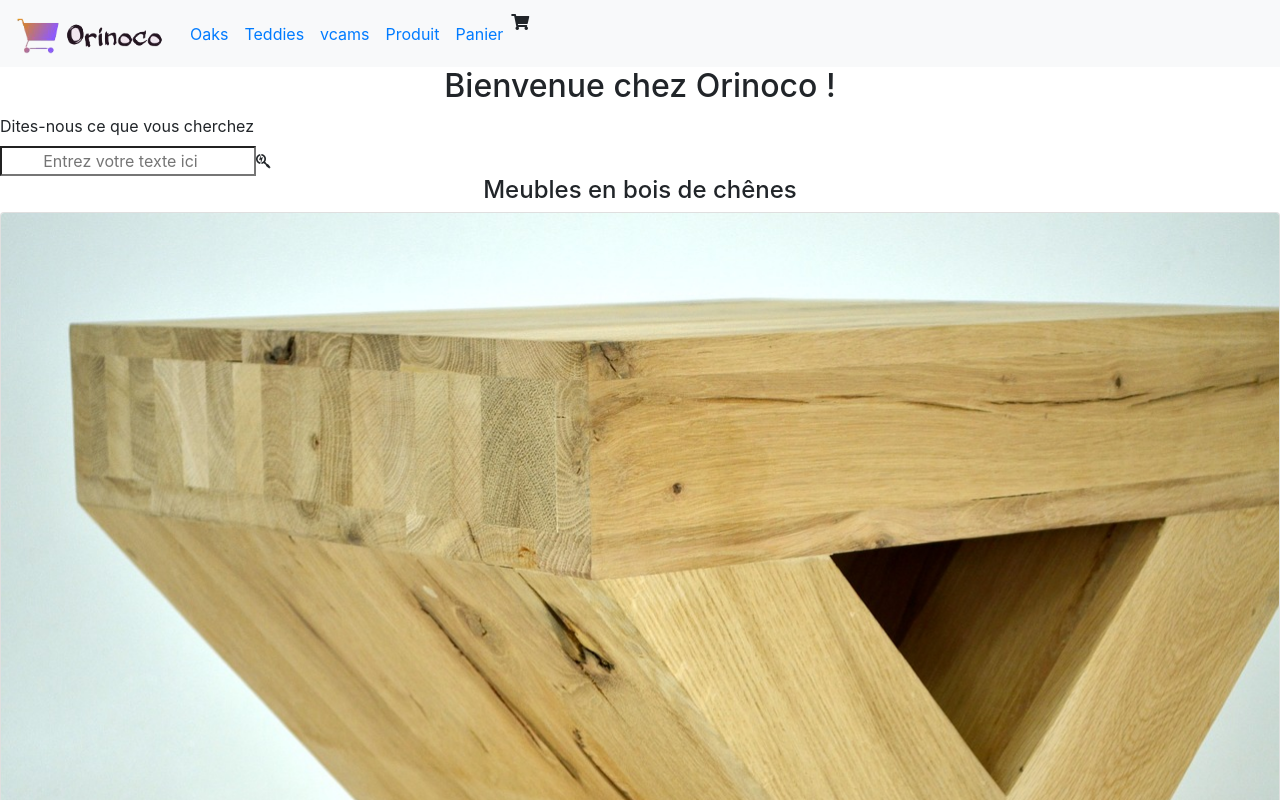
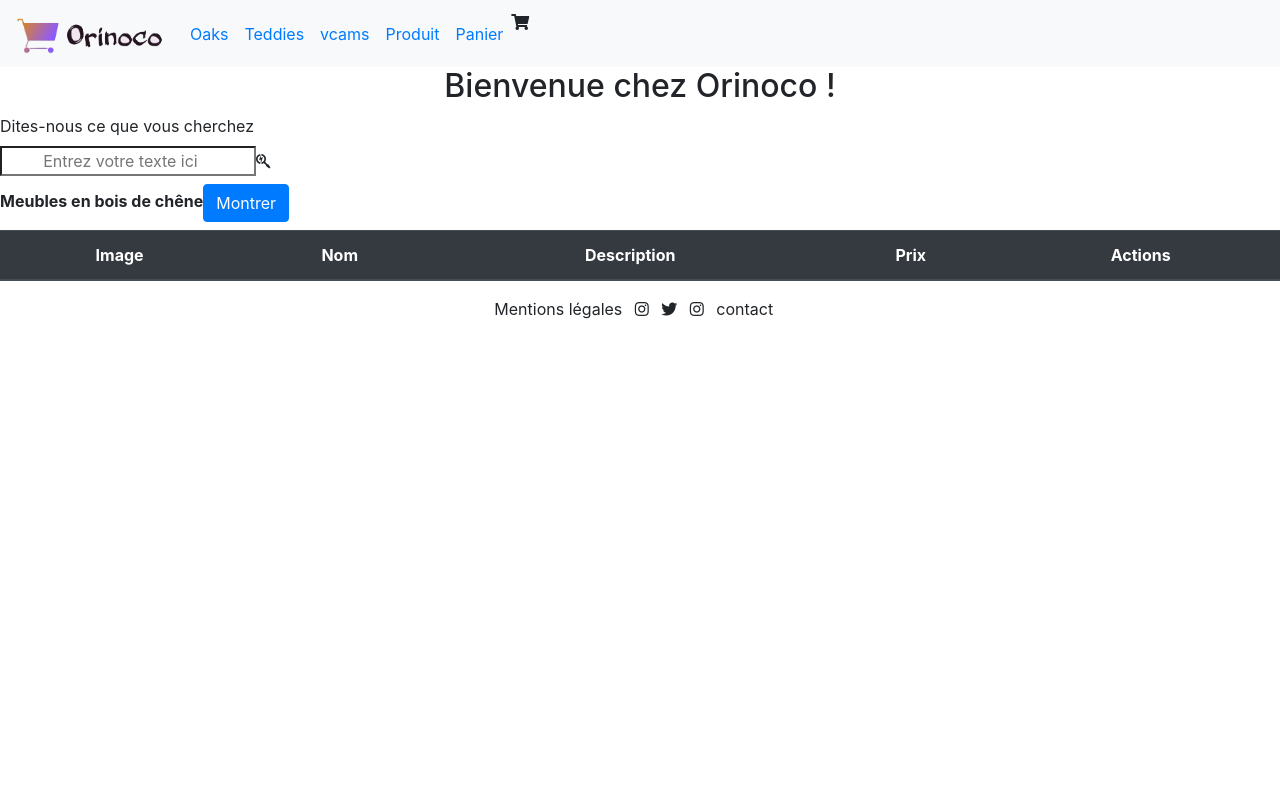
Before and after one commit to DrGlory/JWDP5-master_clone, a website: page front-end/index.html in a window 1280 px wide. Shown: the top 800 px of the page. Drawn offline with nearby package versions, Linux system fonts and the light colour scheme.

Commit message:
Glory_web_v2

```diff
--- a/front-end/index.html
+++ b/front-end/index.html
@@ -34,8 +34,28 @@
         <label for="rech">Dites-nous ce que vous cherchez </label><br>
         <input type="search" placeholder="Entrez votre texte ici" name="recherche" id="rech" aria-label="Search throught site content" class="text-center"><span><i class="fab fa-searchengin"></i></span>
     </header>
+
     <section class="Oaks">
-        <h4 class="text-center">Meubles en bois de chênes</h4>
+        <!-- Boutton pour appeler les produits à côté -->
+        <span class="text-center font-weight-bold">Meubles en bois de chêne</span><button class="btn btn-primary mt-2 mb-2" onclick='PopulateTableList()'>Montrer</button>
+        <!-- Table -->
+        <table class="table table-image">
+            <thead class="thead-dark">
+                <tr class="text-center">
+                    <th>Image</th>
+                    <th>Nom</th>
+                    <th>Description</th>
+                    <th>Prix</th>
+                    <th>Actions</th>
+                </tr>
+            </thead>
+            <!-- Corps de la table avec la liste des produits -->
+            <tbody id="ProductList">
+            </tbody>
+        </table>
+    </section>
+
+<!-- carte des meubles de en chêne 1
         <div class="card">
             <img src="../images/oak_1.jpg" class="card-img-top" alt="image-de-chêne-1">
             <div class="card-body">
@@ -71,8 +91,8 @@
                 <p class="card-text">Chaise, d'un design rare, avec du bois de chêne, découpé, et vernis avec le plus grand soin</p>
             </div>
         </div>
-    </section>
-    <section class="Teddies">
+    </section> -->
+    <!-- <section class="Teddies">
         <h4 class="text-center">Gamme d'ours en peluche</h4>
         <div class="card">
             <img src="../images/teddy_1.jpg" class="card-img-top" alt="image-de-nounours-1">
@@ -147,7 +167,9 @@
                 <p class="card-text">Vous êtes photographe de métier ? ou par passion ? cet appareil est fait pour vous. En effet ses capacités techniques vous permettrons de prendre des photos de hautes qualités, et de vous faie distinguer tout de suite par vos paires dans le monde professionnel.</p>
             </div>
         </div>
-    </section>
+    </section>  -->
+    <!-- Lien Javascript -->
+    <script src="./Hereis.js"></script>
 </body>
 <footer>
     <ul class="list-inline text-center">
```
Also changed, not shown: front-end/Hereis.js (added).
